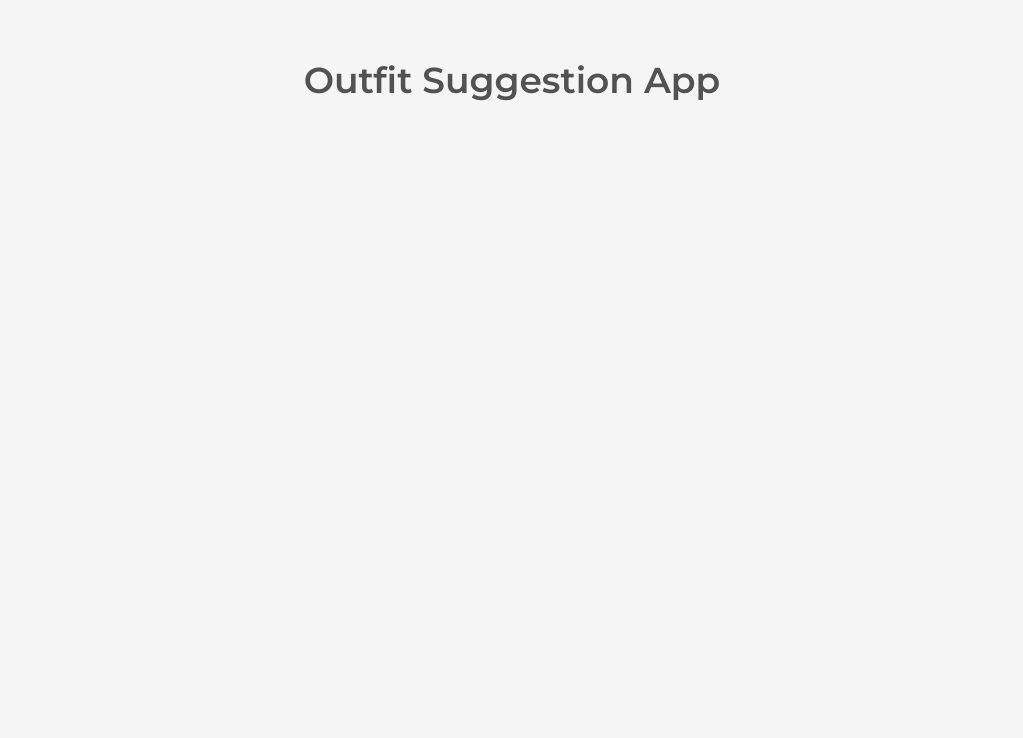
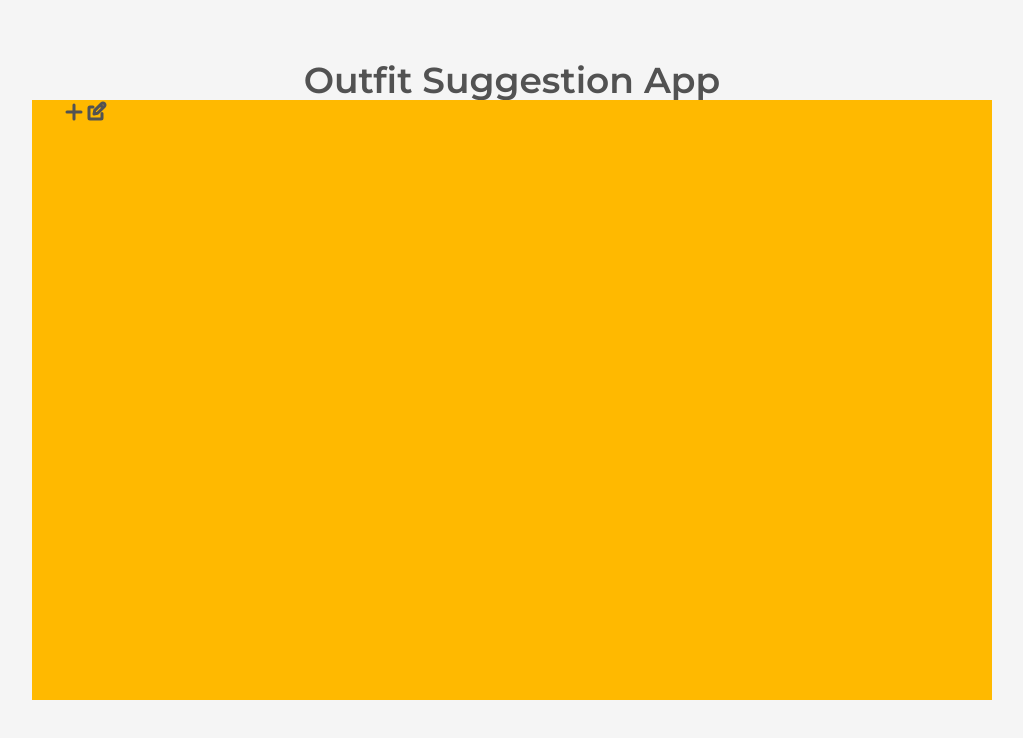
Before and after one commit to rainalexotl/outfit-random-generator, a React (Vite) app: page / in a window 1280 px wide. Shown: the top 738 px of the page, without its empty margins (128-1151 px from the left). Built offline with nearby package versions, Linux system fonts and the light colour scheme.

Commit message:
added component for table add and edit buttons

```diff
--- a/src/App.jsx
+++ b/src/App.jsx
@@ -1,10 +1,16 @@
-import { useState } from 'react'
+import { useState } from 'react';
+
+import TableUpdateButtons from './components/TableUpdateButtons';
 
 function App() {
     return (
-        <main className="flex h-screen w-screen">
+        <div className="flex flex-col h-screen w-screen">
             <h1 className="font-header font-semibold text-4xl text-neutral-600 mt-[60px] mx-auto">Outfit Suggestion App</h1>
-        </main>
+
+            <section className="h-3/4 w-3/4 mx-auto bg-amber-400">
+                <TableUpdateButtons />
+            </section>
+        </div>
     );
 }
 
--- /dev/null
+++ b/src/components/TableUpdateButtons.jsx
@@ -0,0 +1,14 @@
+import Icon from "./Icon.jsx";
+
+export default function TableUpdateButtons() {
+    return (
+        <section className="ml-[30px]">
+            <button>
+                <Icon iconName={"add"} color="text-neutral-600" />
+            </button>
+            <button>
+                <Icon iconName={"edit"} color="text-neutral-600" />
+            </button>
+        </section>
+    );
+}
```
